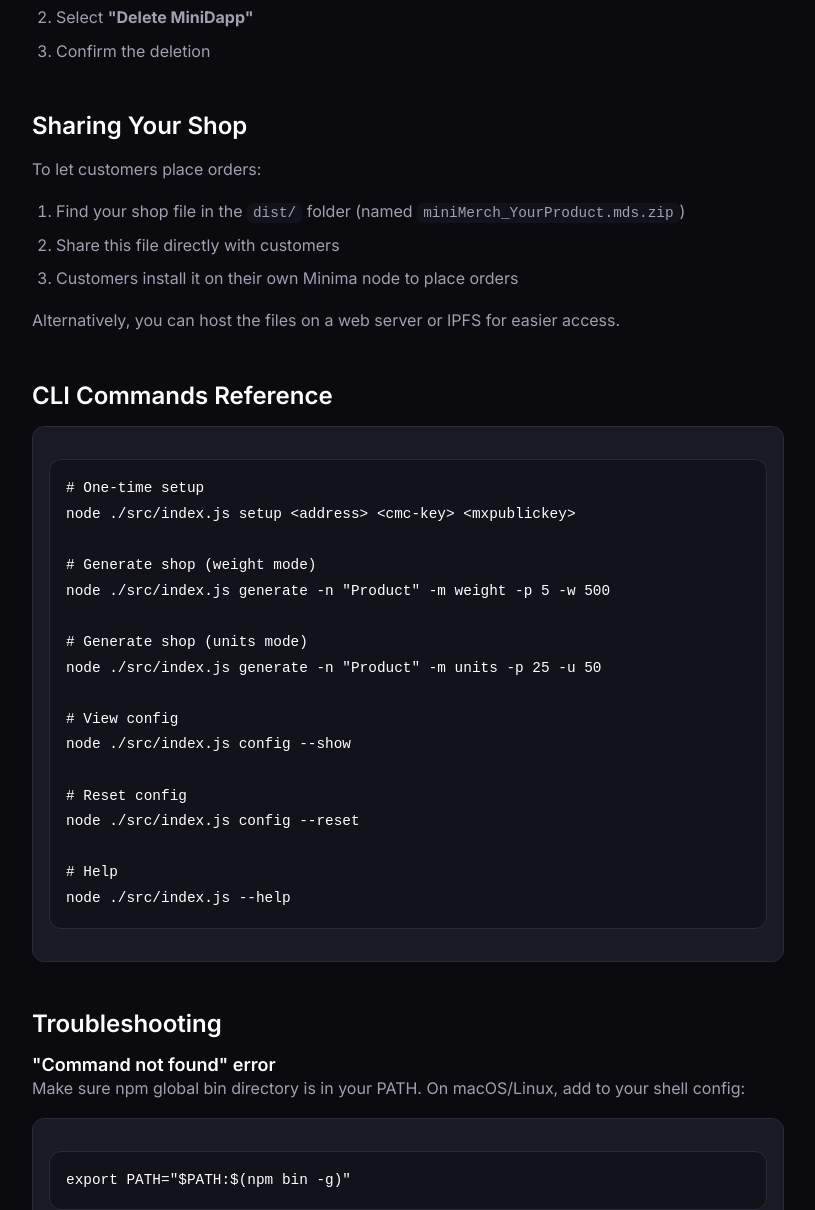
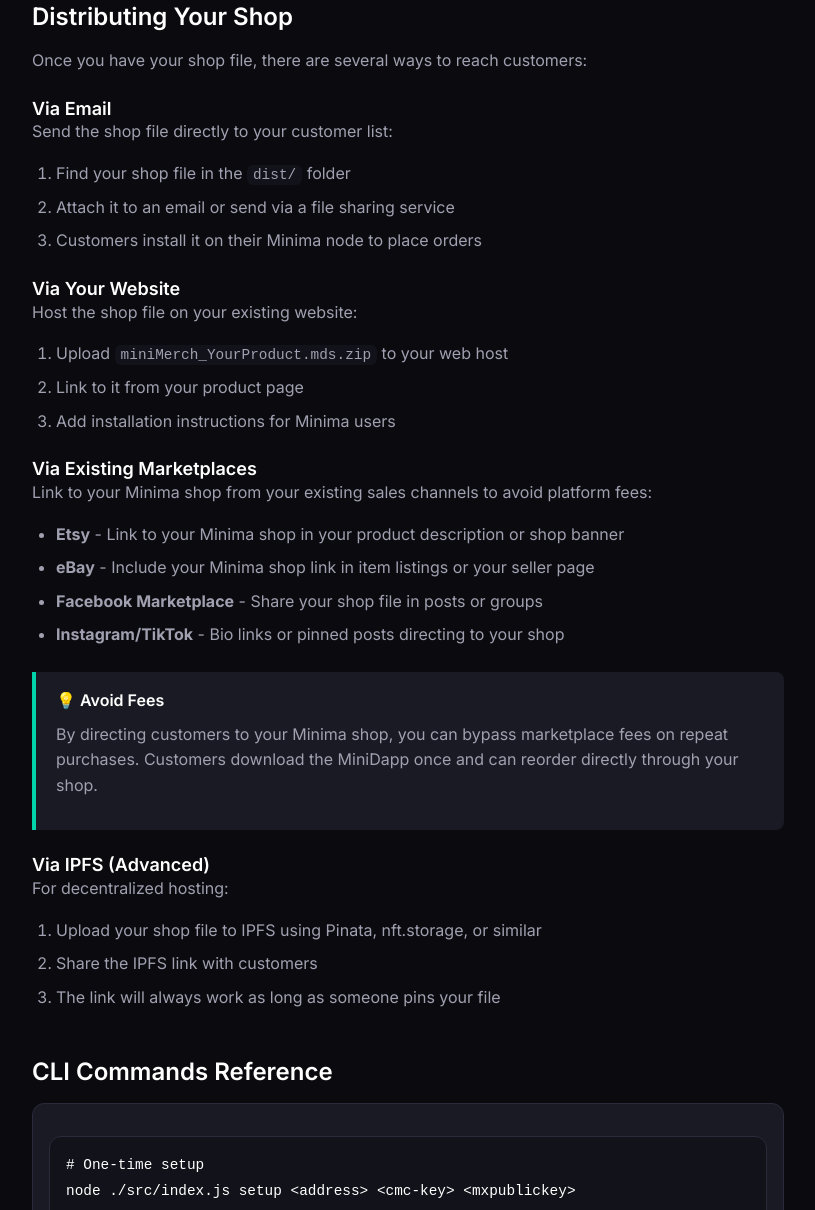
Before and after one commit to eurobuddha/miniMerch-onboarding, a plain HTML site: page guides/mini-merch.html in a window 1280 px wide. Shown: the part 5766-6976 px from the top of the page, without its empty margins (232-1047 px from the left). Drawn offline with Linux system fonts and the light colour scheme.

Commit message:
Fix distribution guide and vendor/buyer install instructions

```diff
--- a/guides/mini-merch.html
+++ b/guides/mini-merch.html
@@ -240,11 +240,11 @@
     <!-- Step 6: Install on Node -->
     <section class="guide-section">
       <h2>Step 6: Install MiniDapps on Your Node</h2>
-      <p>You need to install both MiniDapps on your node:</p>
+      <p>As the vendor, you need to install the inbox MiniDapp on your node:</p>
       <ul>
-        <li><strong>miniMerchInbox.mds.zip</strong> - To receive and manage orders</li>
-        <li><strong>miniMerch_YourProduct.mds.zip</strong> - Your shop (install so you can test it)</li>
+        <li><strong>miniMerchInbox.mds.zip</strong> - Installs on YOUR node to receive and manage orders</li>
       </ul>
+      <p style="margin-top: var(--space-4);"><strong>Note:</strong> The shop MiniDapp (<code>miniMerch_YourProduct.mds.zip</code>) is installed by your customers on their nodes to place orders.</p>
 
       <h3 style="margin-top: var(--space-6); font-size: var(--font-size-lg);">Accessing the MiniDapp Hub</h3>
 
@@ -267,18 +267,13 @@
         <li>Navigate to the MiniDapp Hub</li>
       </ol>
 
-      <h3 style="margin-top: var(--space-6); font-size: var(--font-size-lg);">Installing MiniDapps</h3>
-      <p>Install both files from your <code>dist/</code> folder:</p>
+      <h3 style="margin-top: var(--space-6); font-size: var(--font-size-lg);">Installing the Inbox</h3>
+      <p>Install the inbox from your <code>dist/</code> folder:</p>
       <ol>
         <li>In the MiniDapp Hub, click the <strong>+ (plus)</strong> button</li>
         <li>Navigate to your <code>dist/</code> folder</li>
-        <li>Select <code>miniMerchInbox.mds.zip</code> - this is your order inbox</li>
-        <li>Click <strong>+ (plus)</strong> again</li>
-        <li>Select your shop file (e.g., <code>miniMerch_YourProduct.mds.zip</code>)</li>
-        <li>Both MiniDapps are now installed</li>
-      </ol>
         <li>Select <code>miniMerchInbox.mds.zip</code></li>
-        <li>The inbox MiniDapp is now installed</li>
+        <li>Your inbox is now installed and ready to receive orders</li>
       </ol>
 
     </section>
@@ -302,17 +297,48 @@
       </ol>
     </section>
 
-    <!-- Sharing -->
+    <!-- Distributing -->
     <section class="guide-section">
-      <h2>Sharing Your Shop</h2>
-      <p>To let customers place orders:</p>
+      <h2>Distributing Your Shop</h2>
+      <p>Once you have your shop file, there are several ways to reach customers:</p>
+
+      <h3 style="margin-top: var(--space-6); font-size: var(--font-size-lg);">Via Email</h3>
+      <p>Send the shop file directly to your customer list:</p>
       <ol>
-        <li>Find your shop file in the <code>dist/</code> folder (named <code>miniMerch_YourProduct.mds.zip</code>)</li>
-        <li>Share this file directly with customers</li>
-        <li>Customers install it on their own Minima node to place orders</li>
+        <li>Find your shop file in the <code>dist/</code> folder</li>
+        <li>Attach it to an email or send via a file sharing service</li>
+        <li>Customers install it on their Minima node to place orders</li>
       </ol>
 
-      <p style="margin-top: var(--space-4);">Alternatively, you can host the files on a web server or IPFS for easier access.</p>
+      <h3 style="margin-top: var(--space-6); font-size: var(--font-size-lg);">Via Your Website</h3>
+      <p>Host the shop file on your existing website:</p>
+      <ol>
+        <li>Upload <code>miniMerch_YourProduct.mds.zip</code> to your web host</li>
+        <li>Link to it from your product page</li>
+        <li>Add installation instructions for Minima users</li>
+      </ol>
+
+      <h3 style="margin-top: var(--space-6); font-size: var(--font-size-lg);">Via Existing Marketplaces</h3>
+      <p>Link to your Minima shop from your existing sales channels to avoid platform fees:</p>
+      <ul>
+        <li><strong>Etsy</strong> - Link to your Minima shop in your product description or shop banner</li>
+        <li><strong>eBay</strong> - Include your Minima shop link in item listings or your seller page</li>
+        <li><strong>Facebook Marketplace</strong> - Share your shop file in posts or groups</li>
+        <li><strong>Instagram/TikTok</strong> - Bio links or pinned posts directing to your shop</li>
+      </ul>
+
+      <div class="callout callout-info" style="margin-top: var(--space-6);">
+        <div class="callout-title">💡 Avoid Fees</div>
+        <p>By directing customers to your Minima shop, you can bypass marketplace fees on repeat purchases. Customers download the MiniDapp once and can reorder directly through your shop.</p>
+      </div>
+
+      <h3 style="margin-top: var(--space-6); font-size: var(--font-size-lg);">Via IPFS (Advanced)</h3>
+      <p>For decentralized hosting:</p>
+      <ol>
+        <li>Upload your shop file to IPFS using Pinata, nft.storage, or similar</li>
+        <li>Share the IPFS link with customers</li>
+        <li>The link will always work as long as someone pins your file</li>
+      </ol>
     </section>
 
     <!-- CLI Reference -->
```
